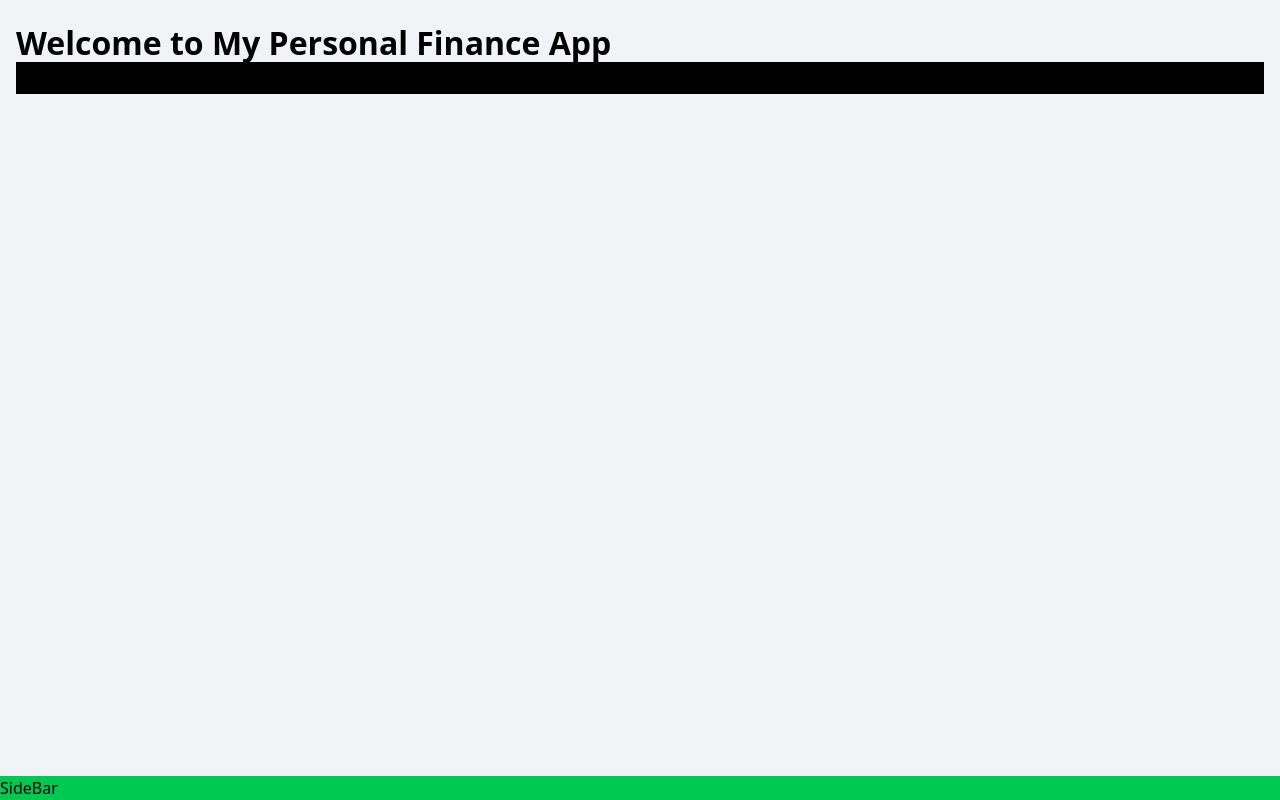
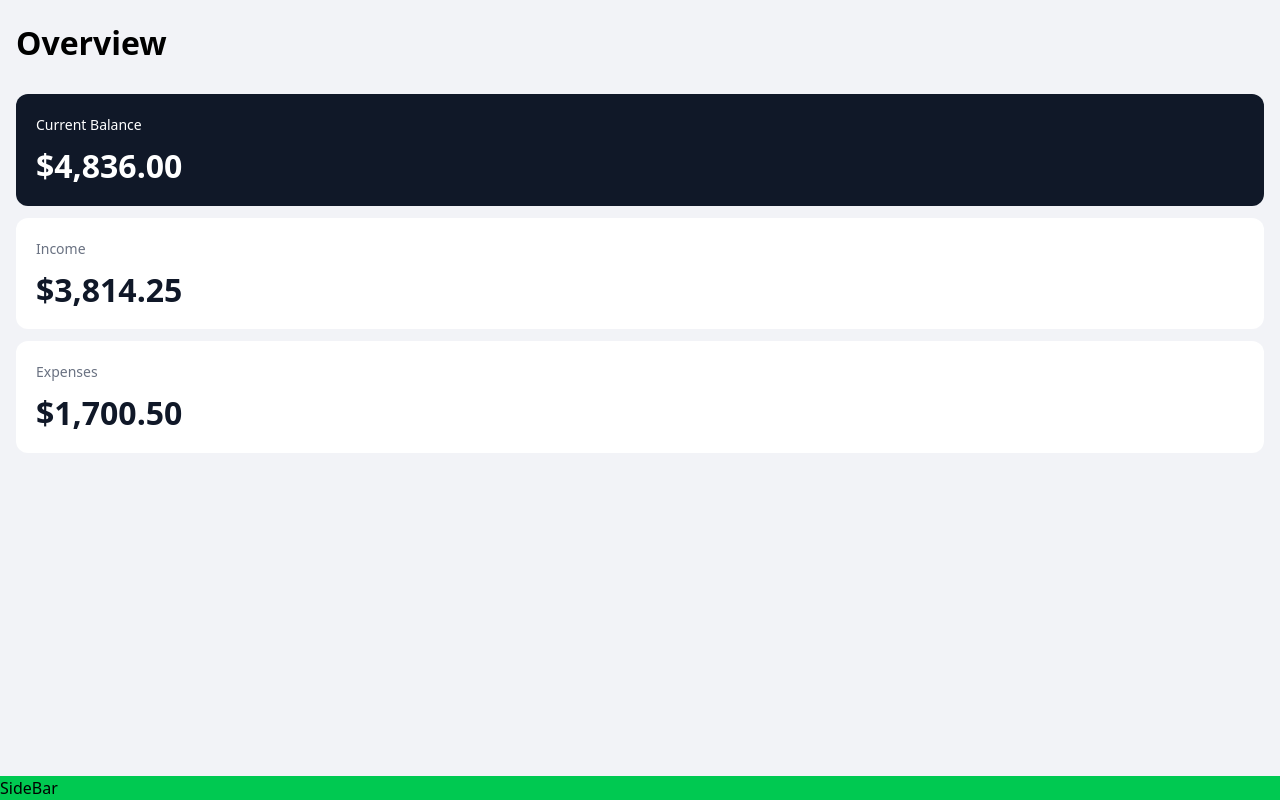
Before and after one commit to nishanth1596/personal-finance-app, a Next.js app: page / in a window 1280 px wide. Built offline with nearby package versions, Linux system fonts and the light colour scheme.

Commit message:
- move homepage into feautre - add summary card

```diff
--- a/src/app/page.tsx
+++ b/src/app/page.tsx
@@ -1,8 +1,5 @@
+import Overview from "@/features/overview/Overview";
+
 export default function Home() {
-  return (
-    <section className="order-1 px-4 py-6">
-      <h1 className="text-preset-1">Welcome to My Personal Finance App</h1>
-      <div className="flex items-center bg-black p-4 text-white"> </div>
-    </section>
-  );
+  return <Overview />;
 }
--- /dev/null
+++ b/src/features/overview/Overview.tsx
@@ -0,0 +1,17 @@
+import Summary from "./Summary";
+
+const Overview = () => {
+  return (
+    <section className="order-1 px-4 py-6">
+      <h1 className="text-preset-1">Overview</h1>
+
+      <div className="flex flex-col gap-3 py-8">
+        <Summary theme="dark" title="Current Balance" value={4836} />
+        <Summary theme="light" title="Income" value={3814.25} />
+        <Summary theme="light" title="Expenses" value={1700.50} />
+      </div>
+    </section>
+  );
+};
+
+export default Overview;
--- /dev/null
+++ b/src/features/overview/Summary.tsx
@@ -0,0 +1,30 @@
+type SummaryProps = {
+  theme: "light" | "dark";
+  title: "Current Balance" | "Income" | "Expenses";
+  value: number;
+};
+
+const Summary = ({ theme, title, value }: SummaryProps) => {
+  const isDark = theme === "dark";
+
+  return (
+    <article
+      className={`${isDark ? "bg-gray-900" : "bg-white"} rounded-xl p-5`}
+    >
+      <p className={`${isDark ? "text-white" : "text-gray-500"} text-preset-4`}>
+        {title}
+      </p>
+      <p
+        className={`${isDark ? "text-white" : "text-gray-900"} text-preset-1 pt-3`}
+      >
+        $
+        {value.toLocaleString("en-US", {
+          minimumFractionDigits: 2,
+          maximumFractionDigits: 2,
+        })}
+      </p>
+    </article>
+  );
+};
+
+export default Summary;
```
